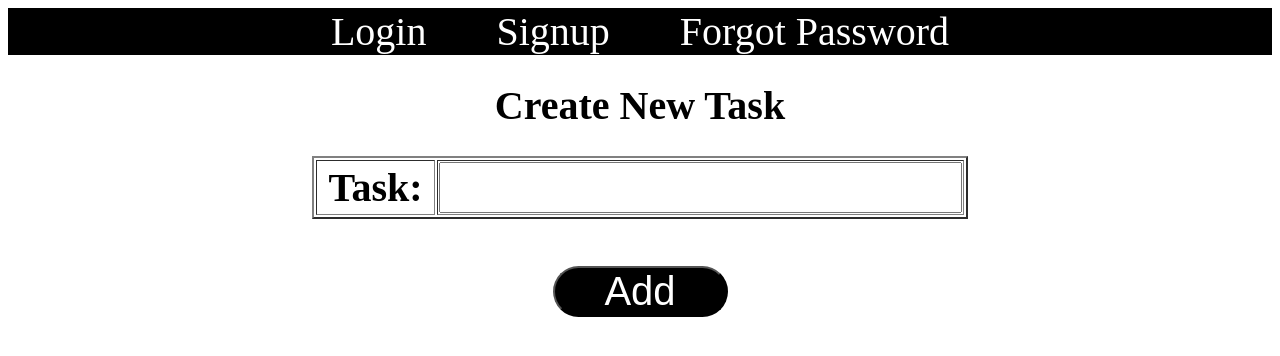
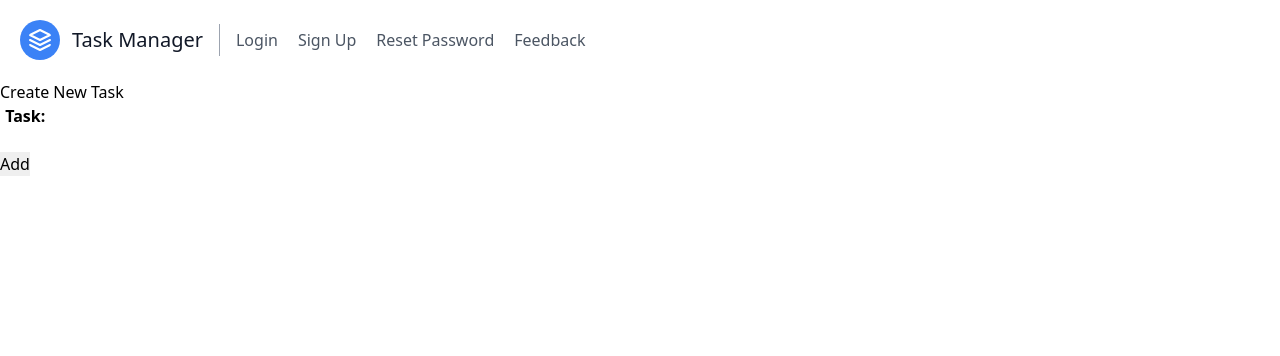
Before and after one commit to danyalbasar/todo_project, a Django app: page /create/ in a window 1280 px wide. Shown: the top 356 px of the page. Run offline with Django 3.2, Linux system fonts and the light colour scheme.

Commit message:
Update base.html

```diff
--- a/templates/base.html
+++ b/templates/base.html
@@ -1,31 +1,34 @@
 <html>
 <head>
 	<title>{% block title %}{% endblock %}</title>
-	<style>
-		*{font-size:40px;}
-		#nav{background-color:black;}
-		#nav a{color:white; padding:30px; text-decoration:none;}
-		.btn{background-color:black; color:white; width:175; text-align:center; border-radius: 30px;}
-		.btn:focus{background-color:white; color:black;}
-		.btn:hover{cursor:hand;}
-	</style>
+<link href="https://unpkg.com/tailwindcss@^2/dist/tailwind.min.css" rel="stylesheet">
 </head>
 <body>
-<center>
-	<div id="nav">
-		{% if user.is_authenticated %}
-			<a href="{% url 'home' %}">Home</a>
-			<a href="{% url 'create' %}">Create</a>
-			<a href="{% url 'view' %}">View</a>
-			<a href="{% url 'feedback' %}">Feedback</a>
-			<a href="{% url 'ulogout' %}">Logout</a>
-		{% else %}
-			<a href="{% url 'home' %}">Login</a>
-			<a href="{% url 'usignup' %}">Signup</a>
-			<a href="{% url 'uforgotpass' %}">Forgot Password</a>
-		{% endif %}
-	</div>
+
+<header class="text-gray-600 body-font">
+<div class="container mx-auto flex flex-wrap p-5 flex-col md:flex-row items-center">
+<a class="flex title-font font-medium items-center text-gray-900 mb-4 md:mb-0">
+<svg xmlns="http://www.w3.org/2000/svg" fill="none" stroke="currentColor" stroke-linecap="round" stroke-linejoin="round" stroke-width="2" class="w-10 h-10 text-white p-2 bg-blue-500 rounded-full" viewBox="0 0 24 24">
+<path d="M12 2L2 7l10 5 10-5-10-5zM2 17l10 5 10-5M2 12l10 5 10-5"></path>
+</svg>
+<span class="ml-3 text-xl">Task Manager</span>
+</a>
+<nav class="md:mr-auto md:ml-4 md:py-1 md:pl-4 md:border-l md:border-gray-400 flex flex-wrap items-center text-base justify-center">
+{% if user.is_authenticated %}
+	<a class="mr-5 hover:text-gray-900" href="{% url 'home' %}">Home</a>
+	<a class="mr-5 hover:text-gray-900" href="{% url 'create' %}">Create</a>
+	<a class="mr-5 hover:text-gray-900" href="{% url 'view' %}">View</a>
+	<a class="mr-5 hover:text-gray-900" href="{% url 'feedback' %}">Feedback</a>
+	<a class="mr-5 hover:text-gray-900" href="{% url 'user_logout' %}">Logout</a>
+{% else %}
+	<a class="mr-5 hover:text-gray-900" href="{% url 'user_login' %}">Login</a>
+	<a class="mr-5 hover:text-gray-900" href="{% url 'user_signup' %}">Sign Up</a>
+	<a class="mr-5 hover:text-gray-900" href="{% url 'user_forgotpass' %}">Reset Password</a>
+	<a class="mr-5 hover:text-gray-900" href="{% url 'feedback' %}">Feedback</a>
+{% endif %}
+</nav>
+</div>
+</header>
 	{% block content %}{% endblock %}
-</center>
 </body>
 </html>
```
